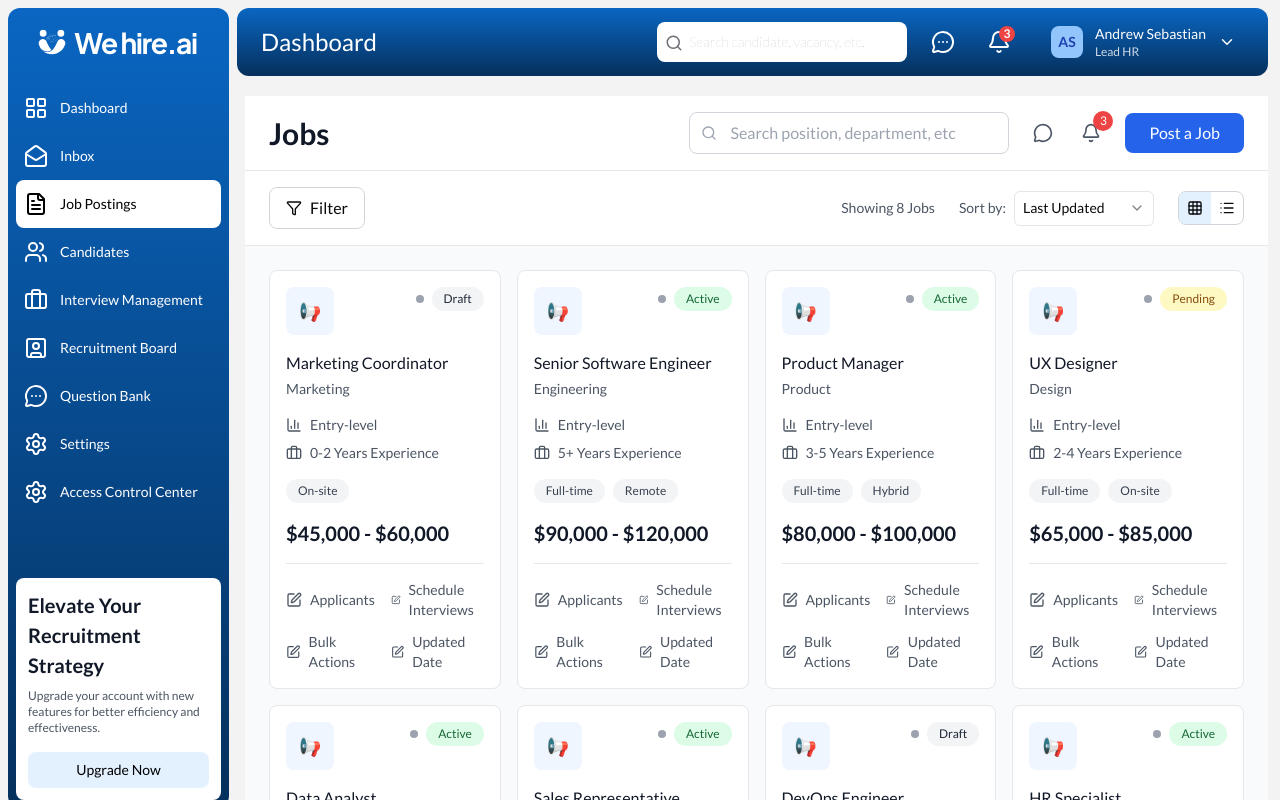
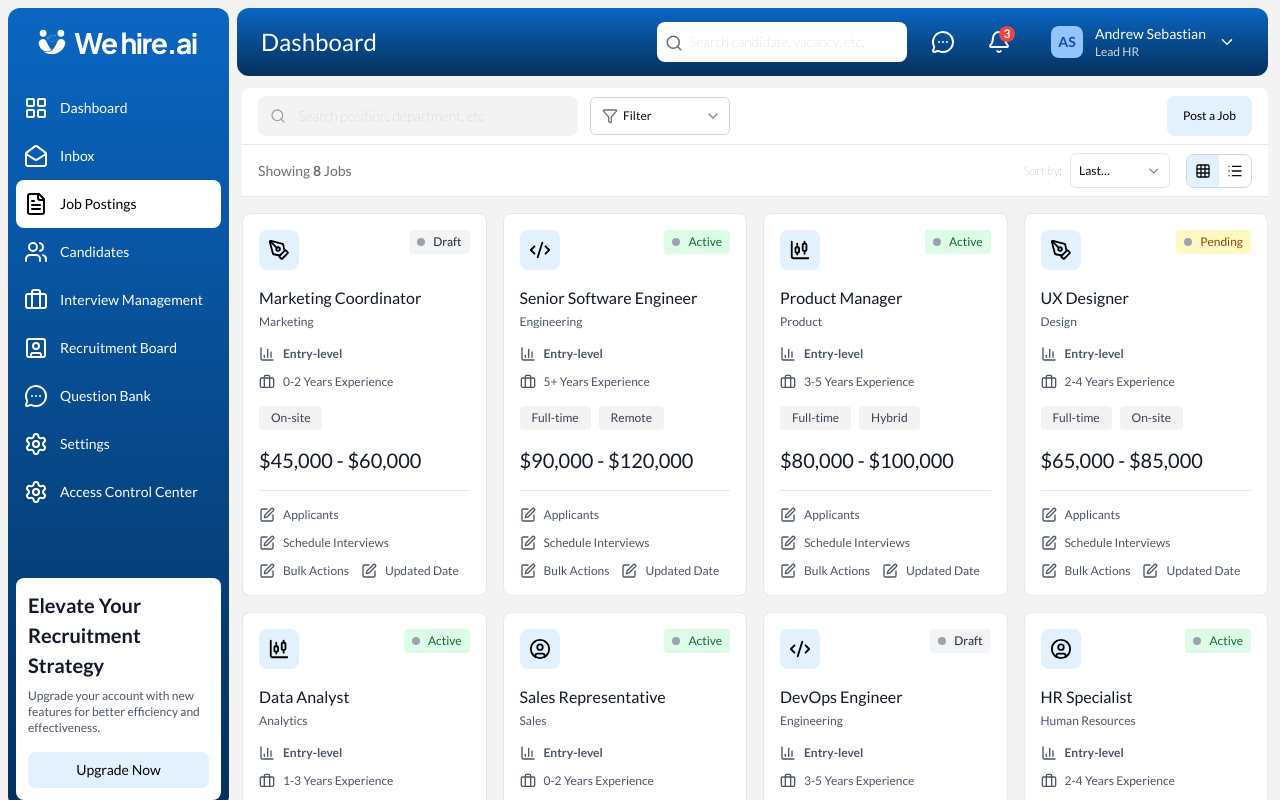
Before and after one commit to Hariskhan2/hr-talent, a Next.js app: page /jobPostings in a window 1280 px wide. Shown: the top 800 px of the page. Built offline with nearby package versions, Linux system fonts and the light colour scheme.

Commit message:
job posting screen completed

```diff
--- a/src/components/dashboardLayout/DashboardLayout.tsx
+++ b/src/components/dashboardLayout/DashboardLayout.tsx
@@ -26,7 +26,7 @@ export function DashboardLayout({ children }: DashboardLayoutProps) {
       <Sidebar isOpen={isSidebarOpen} />
       {isSidebarOpen && <div onClick={sidebarClose} className="absolute inset-0 bg-black/50 z-[60]" />}
       <div className="flex-1 flex flex-col">
-        <main className="flex-1 px-3 ml-[233px] max-[1023px]:ml-0 mt-24 bg-[#F3F3F3]">
+        <main className="flex-1 px-3 ml-[230px] max-[1023px]:ml-0 mt-[88px] bg-[#F3F3F3]">
           {children}
         </main>
       </div>
--- a/src/components/job-posting/JobCard.tsx
+++ b/src/components/job-posting/JobCard.tsx
@@ -22,35 +22,18 @@ const JobCard = ({ job }: JobCardProps) => {
     }
   };
 
-  const getTagColor = (tag: string) => {
-    switch (tag) {
-      case 'High Technical Fit':
-        return 'bg-blue-100 text-blue-800';
-      case 'Strong Cultural Fit':
-        return 'bg-green-100 text-green-800';
-      case 'Leadership Potential':
-        return 'bg-purple-100 text-purple-800';
-      case 'Interviews This Week':
-        return 'bg-orange-100 text-orange-800';
-      default:
-        return 'bg-gray-100 text-gray-800';
-    }
-  };
-
   return (
     <div className="bg-white rounded-lg border border-gray-200 p-4">
 
       <div className="flex items-start justify-between mb-4">
         <div className="flex items-center gap-3">
-          <div className="w-12 h-12 bg-blue-50 rounded-lg flex items-center justify-center">
-            <span className="text-blue-600 font-semibold text-lg">
-              📢
-            </span>
+          <div className="w-10 h-10 bg-[#E3F1FF] rounded-lg flex items-center justify-center">
+            {job.icon}
           </div>
         </div>
-        <div className="flex items-center gap-2">
-          <div className="w-2 h-2 bg-gray-400 rounded-full"></div>
-          <span className={`px-3 py-1 rounded-full text-xs font-medium ${getStatusColor(job.status)}`}>
+        <div className={`flex items-center rounded gap-2 px-2 ${getStatusColor(job.status)}`}>
+          <div className="w-2 h-2 bg-gray-400 rounded-full" />
+          <span className={`py-1 text-xs font-medium`}>
             {job.status}
           </span>
         </div>
@@ -58,17 +41,17 @@ const JobCard = ({ job }: JobCardProps) => {
 
 
       <div className="mb-4">
-        <h3 className="font-medium text-gray-900 text mb-1">{job.title}</h3>
-        <p className="text-gray-600 text-sm">{job.department}</p>
+        <h3 className="font-medium text-gray-900 mb-1">{job.title}</h3>
+        <p className="text-gray-600 text-xs">{job.department}</p>
       </div>
 
 
-      <div className="space-y-2 mb-4">
-        <div className="flex items-center gap-2 text-sm text-gray-600">
+      <div className="space-y-3 mb-4">
+        <div className="flex items-center gap-2 text-xs font-semibold text-gray-600">
           <BarChart3 className="w-4 h-4" />
           <span>Entry-level</span>
         </div>
-        <div className="flex items-center gap-2 text-sm text-gray-600">
+        <div className="flex items-center gap-2 text-xs text-gray-600">
           <Briefcase className="w-4 h-4" />
           <span>{job.experience}</span>
         </div>
@@ -77,38 +60,38 @@ const JobCard = ({ job }: JobCardProps) => {
 
       <div className="flex flex-wrap gap-2 mb-4">
         {job.tag && (
-          <span className="px-3 py-1 bg-gray-100 text-gray-700 text-xs rounded-full">
+          <span className="px-3 py-1 bg-[#F3F3F3] text-gray-700 text-xs rounded">
             {job.type}
           </span>
         )}
-        <span className="px-3 py-1 bg-gray-100 text-gray-700 text-xs rounded-full">
+        <span className="px-3 py-1 bg-[#F3F3F3] text-gray-700 text-xs rounded">
           {job.location}
         </span>
       </div>
 
 
       <div className="mb-4">
-        <div className="text-xl font-semibold text-gray-900">{job.salary}</div>
+        <div className="text-xl text-gray-900">{job.salary}</div>
       </div>
 
 
       <div className="border-t border-gray-200 mb-4"></div>
 
 
-      <div className="grid grid-cols-2 gap-3">
-        <div className="flex items-center gap-2 text-sm text-gray-600">
+      <div className="flex flex-wrap gap-3">
+        <div className="flex items-center gap-2 text-xs text-gray-600">
           <Edit className="w-4 h-4" />
           <span>Applicants</span>
         </div>
-        <div className="flex items-center gap-2 text-sm text-gray-600">
+        <div className="flex items-center gap-2 text-xs text-gray-600">
           <Edit className="w-4 h-4" />
           <span>Schedule Interviews</span>
         </div>
-        <div className="flex items-center gap-2 text-sm text-gray-600">
+        <div className="flex items-center gap-2 text-xs text-gray-600">
           <Edit className="w-4 h-4" />
           <span>Bulk Actions</span>
         </div>
-        <div className="flex items-center gap-2 text-sm text-gray-600">
+        <div className="flex items-center gap-2 text-xs text-gray-600">
           <Edit className="w-4 h-4" />
           <span>Updated Date</span>
         </div>
--- a/src/components/job-posting/JobControls.tsx
+++ b/src/components/job-posting/JobControls.tsx
@@ -1,9 +1,8 @@
 "use client"
 
 import React from 'react';
-import { Search, Filter, Grid3X3, List } from 'lucide-react';
+import { Grid3X3, List } from 'lucide-react';
 import { Select, SelectContent, SelectItem, SelectTrigger, SelectValue } from '@/components/ui/select';
-import { DropdownMenu, DropdownMenuContent, DropdownMenuItem, DropdownMenuLabel, DropdownMenuSeparator, DropdownMenuTrigger } from '@/components/ui/dropdown-menu';
 
 interface JobControlsProps {
   totalJobs: number;
@@ -15,43 +14,18 @@ interface JobControlsProps {
 
 const JobControls = ({ totalJobs, sortBy, onSortChange, viewMode, onViewModeChange }: JobControlsProps) => {
   return (
-    <div className="bg-white border-b border-gray-200 px-6 py-4">
+    <div className="bg-white border-b border-gray-200 px-4 py-2">
       <div className="flex items-center justify-between">
 
-        <div className="flex items-center gap-4">
+        <span className="text-sm text-[#6D6E75]">
+          Showing <b>{totalJobs}</b> Jobs
+        </span>
 
-
-          <DropdownMenu>
-            <DropdownMenuTrigger className="flex items-center gap-2 px-4 py-2 border border-gray-300 rounded-lg hover:bg-gray-50 transition-colors">
-              <Filter className="w-4 h-4" />
-              <span>Filter</span>
-            </DropdownMenuTrigger>
-            <DropdownMenuContent align="start" className="w-56">
-              <DropdownMenuLabel>Filter Options</DropdownMenuLabel>
-              <DropdownMenuSeparator />
-              <DropdownMenuItem>All Jobs</DropdownMenuItem>
-              <DropdownMenuItem>Active Jobs</DropdownMenuItem>
-              <DropdownMenuItem>Draft Jobs</DropdownMenuItem>
-              <DropdownMenuItem>Pending Jobs</DropdownMenuItem>
-              <DropdownMenuSeparator />
-              <DropdownMenuItem>By Department</DropdownMenuItem>
-              <DropdownMenuItem>By Location</DropdownMenuItem>
-              <DropdownMenuItem>By Experience Level</DropdownMenuItem>
-            </DropdownMenuContent>
-          </DropdownMenu>
-        </div>
-
-        <div className="flex items-center gap-6">
-
-          <span className="text-sm text-gray-600">
-            Showing {totalJobs} Jobs
-          </span>
-
-
+        <div className='flex items-center gap-4 max-[400px]:gap-2'>
           <div className="flex items-center gap-2">
-            <span className="text-sm text-gray-600">Sort by:</span>
+            <span className="text-xs font-thin text-gray-600">Sort by:</span>
             <Select value={sortBy} onValueChange={onSortChange}>
-              <SelectTrigger className="w-[140px]">
+              <SelectTrigger className="w-[100px] text-left text-xs">
                 <SelectValue />
               </SelectTrigger>
               <SelectContent>
@@ -63,23 +37,16 @@ const JobControls = ({ totalJobs, sortBy, onSortChange, viewMode, onViewModeChan
               </SelectContent>
             </Select>
           </div>
-
-
-          <div className="flex items-center border border-gray-300 rounded-lg overflow-hidden">
-            <button
-              onClick={() => onViewModeChange('grid')}
-              className={`p-2 ${viewMode === 'grid' ? 'bg-[#E3F1FF]' : ''} transition-colors`}
-            >
+          <div className="min-[550px]:flex hidden items-center border border-gray-300 rounded-lg overflow-hidden shrink-0">
+            <button onClick={() => onViewModeChange('grid')} className={`p-2 ${viewMode === 'grid' ? 'bg-[#E3F1FF]' : ''} transition-colors`}>
               <Grid3X3 className="w-4 h-4" />
             </button>
-            <button
-              onClick={() => onViewModeChange('list')}
-              className={`p-2 ${viewMode === 'list' ? 'bg-[#E3F1FF]' : ''} transition-colors`}
-            >
+            <button onClick={() => onViewModeChange('list')} className={`p-2 ${viewMode === 'list' ? 'bg-[#E3F1FF]' : ''} transition-colors`}>
               <List className="w-4 h-4" />
             </button>
           </div>
         </div>
+
       </div>
     </div>
   );
--- a/src/components/job-posting/JobPostingsGrid.tsx
+++ b/src/components/job-posting/JobPostingsGrid.tsx
@@ -15,10 +15,10 @@ interface JobPostingsGridProps {
 
 const JobPostingsGrid = ({ jobs, viewMode, currentPage, totalPages, onPageChange }: JobPostingsGridProps) => {
   return (
-    <div className="bg-gray-50 min-h-screen">
+    <div className="min-h-screen">
 
-      <div className="p-6">
-        <div className={`grid gap-4 ${viewMode === 'grid' ? 'grid-cols-1 md:grid-cols-2 lg:grid-cols-3 xl:grid-cols-4' : 'grid-cols-1'}`}>
+      <div className="py-4">
+        <div className={`grid gap-4 ${viewMode === 'grid' ? 'min-[550px]:grid-cols-2 md:grid-cols-3 xl:grid-cols-4' : 'grid-cols-1'}`}>
           {jobs.map((job) => (
             <JobCard key={job.id} job={job} />
           ))}
@@ -26,7 +26,7 @@ const JobPostingsGrid = ({ jobs, viewMode, currentPage, totalPages, onPageChange
       </div>
 
 
-      <div className="bg-white border-t border-gray-200 p-4">
+      <div className="bg-white border-t border-gray-200 p-3">
         <div className="flex items-center justify-between">
           <div className="text-sm text-gray-600">
             Page {currentPage} of {totalPages}
@@ -48,11 +48,10 @@ const JobPostingsGrid = ({ jobs, viewMode, currentPage, totalPages, onPageChange
                   <button
                     key={page}
                     onClick={() => onPageChange(page)}
-                    className={`w-8 h-8 rounded-lg text-sm font-medium ${
-                      currentPage === page
-                        ? 'bg-blue-600 text-white'
+                    className={`w-8 h-8 rounded-lg text-sm font-medium ${currentPage === page
+                        ? 'bg-[#E3F1FF] text-black'
                         : 'text-gray-600 hover:bg-gray-100'
-                    }`}
+                      }`}
                   >
                     {page}
                   </button>
@@ -63,11 +62,10 @@ const JobPostingsGrid = ({ jobs, viewMode, currentPage, totalPages, onPageChange
                   <span className="text-gray-400">...</span>
                   <button
                     onClick={() => onPageChange(totalPages)}
-                    className={`w-8 h-8 rounded-lg text-sm font-medium ${
-                      currentPage === totalPages
+                    className={`w-8 h-8 rounded-lg text-sm font-medium ${currentPage === totalPages
                         ? 'bg-blue-600 text-white'
                         : 'text-gray-600 hover:bg-gray-100'
-                    }`}
+                      }`}
                   >
                     {totalPages}
                   </button>
--- a/src/components/job-posting/JobPostingsHeader.tsx
+++ b/src/components/job-posting/JobPostingsHeader.tsx
@@ -1,47 +1,54 @@
-"use client"
+"use client";
 
-import React from 'react';
-import { Search, Bell, MessageCircle } from 'lucide-react';
+import React from "react";
+import { Search, Filter } from "lucide-react";
+import {
+  Select,
+  SelectContent,
+  SelectItem,
+  SelectTrigger,
+  SelectValue,
+} from "@/components/ui/select";
 
 const JobPostingsHeader = () => {
   return (
-    <div className="bg-white border-b border-gray-200 px-6 py-4">
-      <div className="flex items-center justify-between">
-
-        <div>
-          <h1 className="text-3xl font-bold text-gray-900">Jobs</h1>
-        </div>
-
-        <div className="flex items-center gap-4">
-
-          <div className="relative">
+    <div className="bg-white border-b border-gray-200 px-4 py-2">
+      <div className="flex items-center gap-4 justify-between">
+        {/* Search Input */}
+        <div className="flex items-center gap-3">
+          <div className="relative max-[550px]:hidden">
             <Search className="absolute left-3 top-1/2 transform -translate-y-1/2 text-gray-400 w-4 h-4" />
             <input
               type="text"
               placeholder="Search position, department, etc"
-              className="w-80 pl-10 pr-4 py-2 border border-gray-300 rounded-lg focus:outline-none focus:ring-2 focus:ring-blue-500 focus:border-transparent"
+              className="w-80 max-[700px]:w-[180px] pl-10 pr-4 py-2.5 bg-[#F3F3F3] text-sm placeholder:font-thin rounded-lg focus:outline-none"
             />
           </div>
 
+          {/* ✅ Select with Filter icon always visible */}
+          <div className="relative">
+            <Filter className="absolute left-3 top-1/2 transform -translate-y-1/2 text-gray-500 w-4 h-4 pointer-events-none" />
+            <Select>
+              <SelectTrigger className="pl-8 text-xs text-left h-[38px] border border-gray-300 rounded-md bg-white hover:bg-gray-50 focus:ring-0 focus:outline-none w-[140px]">
+                <SelectValue placeholder="Filter" />
+              </SelectTrigger>
+              <SelectContent>
+                <SelectItem value="all">All Jobs</SelectItem>
+                <SelectItem value="active">Active Jobs</SelectItem>
+                <SelectItem value="draft">Draft Jobs</SelectItem>
+                <SelectItem value="pending">Pending Jobs</SelectItem>
+                <SelectItem value="department">By Department</SelectItem>
+                <SelectItem value="location">By Location</SelectItem>
+                <SelectItem value="experience">By Experience Level</SelectItem>
+              </SelectContent>
+            </Select>
+          </div>
+        </div>
 
-
-          <div className="flex items-center gap-3">
-            <button className="p-2 text-gray-600 hover:bg-gray-100 rounded-lg">
-              <MessageCircle className="w-5 h-5" />
-            </button>
-            <button className="relative p-2 text-gray-600 hover:bg-gray-100 rounded-lg">
-              <Bell className="w-5 h-5" />
-              <span className="absolute -top-1 -right-1 bg-red-500 text-white text-xs rounded-full w-5 h-5 flex items-center justify-center">3</span>
-            </button>
-          </div>
-
-
-
-
-          <button className="bg-blue-600 text-white px-6 py-2 rounded-lg hover:bg-blue-700 transition-colors font-medium">
-            Post a Job
-          </button>
-        </div>
+        {/* CTA Button */}
+        <button className="bg-[#E3F1FF] text-black text-xs px-4 py-3 rounded-lg">
+          Post a Job
+        </button>
       </div>
     </div>
   );
--- a/src/pages/jobPostings/index.tsx
+++ b/src/pages/jobPostings/index.tsx
@@ -11,7 +11,7 @@ const JobPostings = () => {
   const [sortBy, setSortBy] = useState('last-updated');
   const [viewMode, setViewMode] = useState<'grid' | 'list'>('grid');
   const [currentPage, setCurrentPage] = useState(1);
-  const totalPages = Math.ceil(jobs.length / 8); // 8 jobs per page
+  const totalPages = Math.ceil(jobs.length / 8);
 
   const handleSortChange = (newSortBy: string) => {
     setSortBy(newSortBy);
@@ -26,11 +26,10 @@ const JobPostings = () => {
   };
 
   return (
-    <div className="min-h-screen bg-gray-50">
-      {/* Header */}
+    <div className="min-h-screen rounded-lg overflow-clip">
+
       <JobPostingsHeader />
 
-      {/* Controls */}
       <JobControls
         totalJobs={jobs.length}
         sortBy={sortBy}
@@ -39,7 +38,6 @@ const JobPostings = () => {
         onViewModeChange={handleViewModeChange}
       />
 
-      {/* Job Grid */}
       <JobPostingsGrid
         jobs={jobs}
         viewMode={viewMode}
--- a/src/utils/mockData.tsx
+++ b/src/utils/mockData.tsx
@@ -406,7 +406,7 @@ export const mockJobPostings: JobPosting[] = [
     id: '1',
     title: 'Marketing Coordinator',
     department: 'Marketing',
-    icon: <PenTool size={18} color="black" />,
+    icon: <PenTool size={22} color="black" />,
     status: 'Draft',
     level: 'Entry-level',
     experience: '0-2 Years Experience',
@@ -420,7 +420,7 @@ export const mockJobPostings: JobPosting[] = [
     id: '2',
     title: 'Senior Software Engineer',
     department: 'Engineering',
-    icon: <CodeXml size={18} color="black" />,
+    icon: <CodeXml size={22} color="black" />,
     status: 'Active',
     tag: 'High Technical Fit',
     level: 'Senior',
@@ -435,7 +435,7 @@ export const mockJobPostings: JobPosting[] = [
     id: '3',
     title: 'Product Manager',
     department: 'Product',
-    icon: <ChartCandlestick size={18} color="black" />,
+    icon: <ChartCandlestick size={22} color="black" />,
     status: 'Active',
     tag: 'Leadership Potential',
     level: 'Mid-level',
@@ -450,7 +450,7 @@ export const mockJobPostings: JobPosting[] = [
     id: '4',
     title: 'UX Designer',
     department: 'Design',
-    icon: <PenTool size={18} color="black" />,
+    icon: <PenTool size={22} color="black" />,
     status: 'Pending',
     tag: 'Strong Cultural Fit',
     level: 'Mid-level',
@@ -465,7 +465,7 @@ export const mockJobPostings: JobPosting[] = [
     id: '5',
     title: 'Data Analyst',
     department: 'Analytics',
-    icon: <ChartCandlestick size={18} color="black" />,
+    icon: <ChartCandlestick size={22} color="black" />,
     status: 'Active',
     level: 'Entry-level',
     experience: '1-3 Years Experience',
@@ -479,7 +479,7 @@ export const mockJobPostings: JobPosting[] = [
     id: '6',
     title: 'Sales Representative',
     department: 'Sales',
-    icon: <CircleUser size={18} color="black" />,
+    icon: <CircleUser size={22} color="black" />,
     status: 'Active',
     tag: 'Interviews This Week',
     level: 'Entry-level',
@@ -494,7 +494,7 @@ export const mockJobPostings: JobPosting[] = [
     id: '7',
     title: 'DevOps Engineer',
     department: 'Engineering',
-    icon: <CodeXml size={18} color="black" />,
+    icon: <CodeXml size={22} color="black" />,
     status: 'Draft',
     level: 'Mid-level',
     experience: '3-5 Years Experience',
@@ -508,7 +508,7 @@ export const mockJobPostings: JobPosting[] = [
     id: '8',
     title: 'HR Specialist',
     department: 'Human Resources',
-    icon: <CircleUser size={18} color="black" />,
+    icon: <CircleUser size={22} color="black" />,
     status: 'Active',
     level: 'Mid-level',
     experience: '2-4 Years Experience',
```
